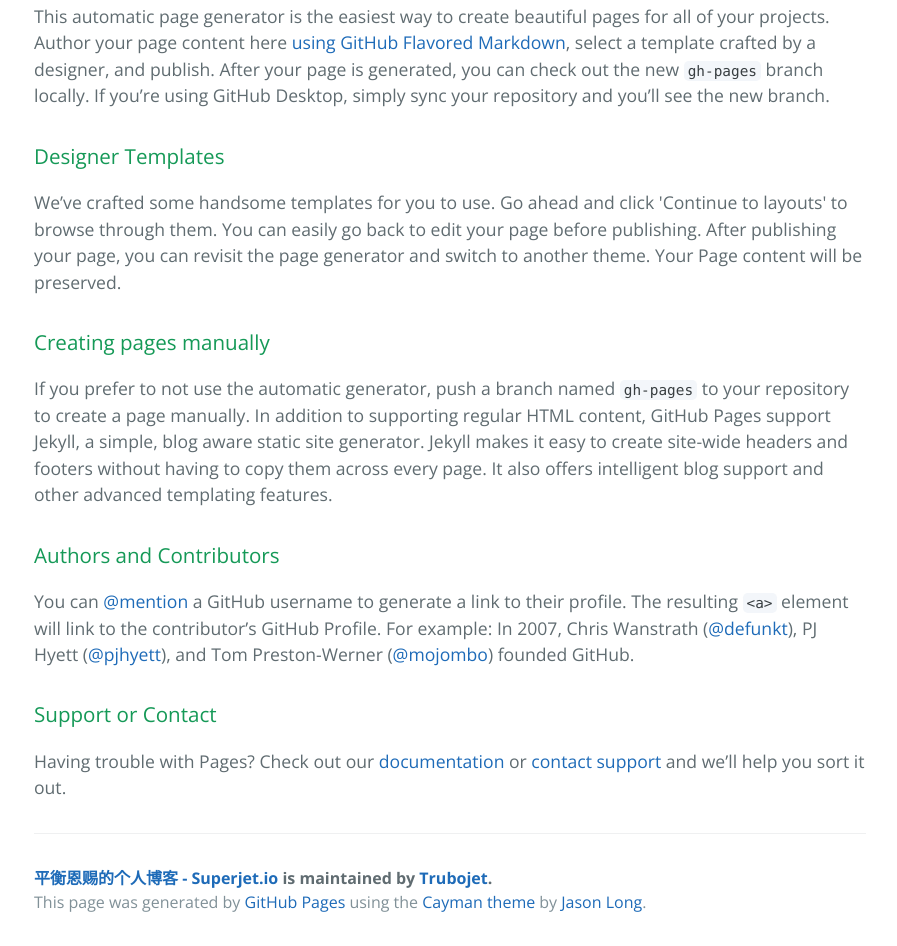
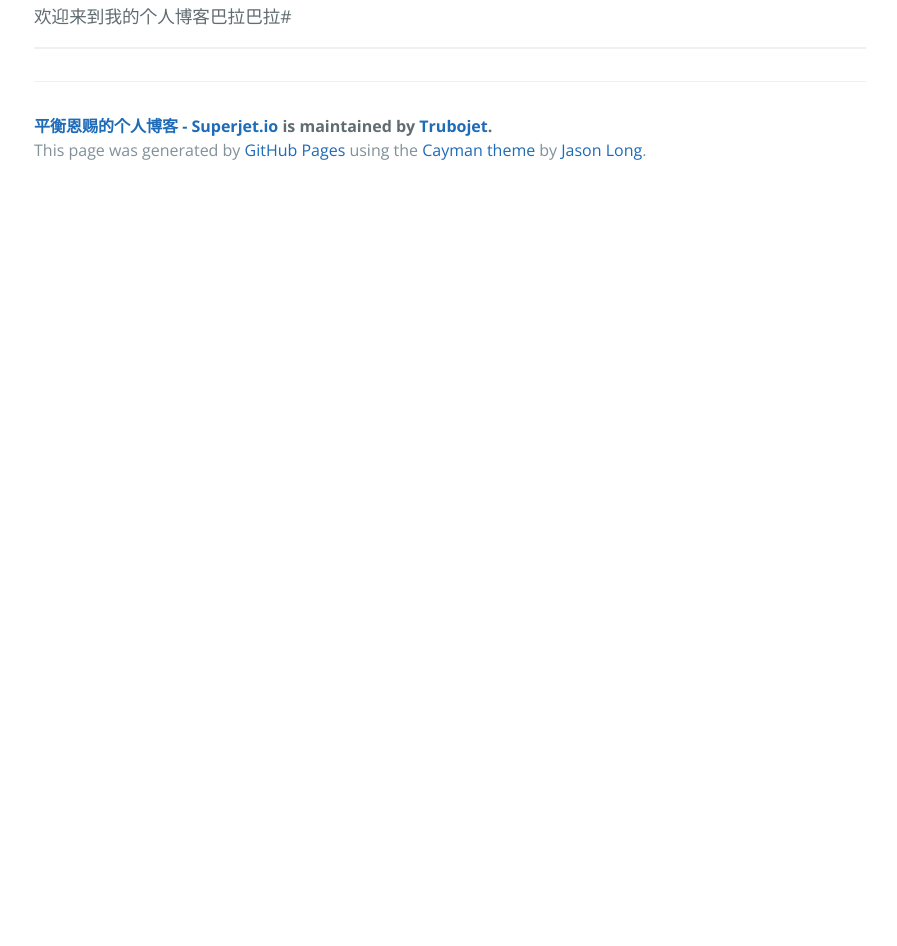
Before and after one commit to Trubojet/superjet.io, a plain HTML site: page index.html in a window 1280 px wide. Shown: the part 460-1406 px from the top of the page, without its empty margins (190-1087 px from the left). After the commit the page ends 800 px from the top, so only its background shows below. Drawn offline with nearby package versions, Linux system fonts and the light colour scheme.

```diff
--- a/index.html
+++ b/index.html
@@ -22,27 +22,9 @@
       <h3>
 <a id="welcome-to-github-pages" class="anchor" href="#welcome-to-github-pages" aria-hidden="true"><span class="octicon octicon-link"></span></a>Welcome to GitHub Pages.</h3>
 
-<p>This automatic page generator is the easiest way to create beautiful pages for all of your projects. Author your page content here <a href="https://guides.github.com/features/mastering-markdown/">using GitHub Flavored Markdown</a>, select a template crafted by a designer, and publish. After your page is generated, you can check out the new <code>gh-pages</code> branch locally. If you’re using GitHub Desktop, simply sync your repository and you’ll see the new branch.</p>
+<p>欢迎来到我的个人博客巴拉巴拉#</p>
 
-<h3>
-<a id="designer-templates" class="anchor" href="#designer-templates" aria-hidden="true"><span class="octicon octicon-link"></span></a>Designer Templates</h3>
-
-<p>We’ve crafted some handsome templates for you to use. Go ahead and click 'Continue to layouts' to browse through them. You can easily go back to edit your page before publishing. After publishing your page, you can revisit the page generator and switch to another theme. Your Page content will be preserved.</p>
-
-<h3>
-<a id="creating-pages-manually" class="anchor" href="#creating-pages-manually" aria-hidden="true"><span class="octicon octicon-link"></span></a>Creating pages manually</h3>
-
-<p>If you prefer to not use the automatic generator, push a branch named <code>gh-pages</code> to your repository to create a page manually. In addition to supporting regular HTML content, GitHub Pages support Jekyll, a simple, blog aware static site generator. Jekyll makes it easy to create site-wide headers and footers without having to copy them across every page. It also offers intelligent blog support and other advanced templating features.</p>
-
-<h3>
-<a id="authors-and-contributors" class="anchor" href="#authors-and-contributors" aria-hidden="true"><span class="octicon octicon-link"></span></a>Authors and Contributors</h3>
-
-<p>You can <a href="https://github.com/blog/821" class="user-mention">@mention</a> a GitHub username to generate a link to their profile. The resulting <code>&lt;a&gt;</code> element will link to the contributor’s GitHub Profile. For example: In 2007, Chris Wanstrath (<a href="https://github.com/defunkt" class="user-mention">@defunkt</a>), PJ Hyett (<a href="https://github.com/pjhyett" class="user-mention">@pjhyett</a>), and Tom Preston-Werner (<a href="https://github.com/mojombo" class="user-mention">@mojombo</a>) founded GitHub.</p>
-
-<h3>
-<a id="support-or-contact" class="anchor" href="#support-or-contact" aria-hidden="true"><span class="octicon octicon-link"></span></a>Support or Contact</h3>
-
-<p>Having trouble with Pages? Check out our <a href="https://help.github.com/pages">documentation</a> or <a href="https://github.com/contact">contact support</a> and we’ll help you sort it out.</p>
+<hr>
 
       <footer class="site-footer">
         <span class="site-footer-owner"><a href="https://github.com/Trubojet/superjet.io">平衡恩赐的个人博客 - Superjet.io</a> is maintained by <a href="https://github.com/Trubojet">Trubojet</a>.</span>
```
Also changed, not shown: params.json (+1 -1 lines).
